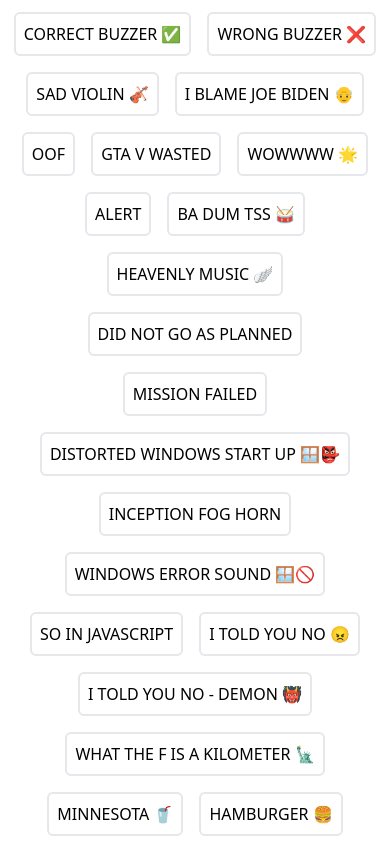
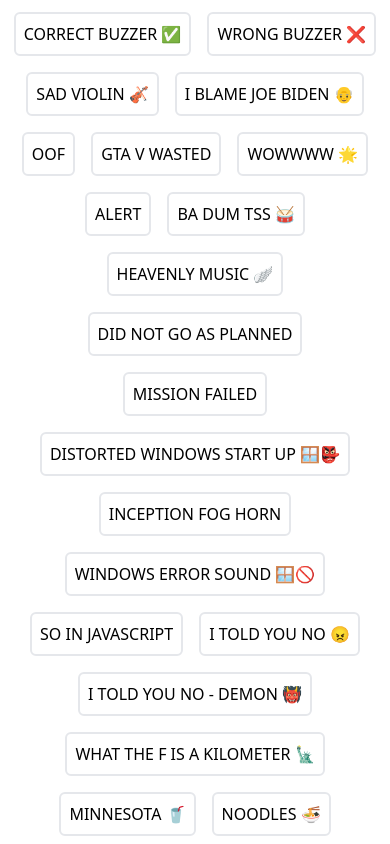
Before and after one commit to iamvetle/sound-effects, a Nuxt app: page / in a window 390 px wide. Shown: the part 600-1444 px from the top of the page. Built offline with nearby package versions, Linux system fonts and the light colour scheme.

Commit message:
Edited the 'hamburger' sound effect

```diff
--- a/assets/listOfSoundeffects.ts
+++ b/assets/listOfSoundeffects.ts
@@ -177,7 +177,7 @@
 		src: "minnesota.mp3",
 	},
 	{
-		title: "Hamburger 🍔",
+		title: "Noodles 🍜",
 		src: "hamburger.mp3",
 	},
 ];
```
